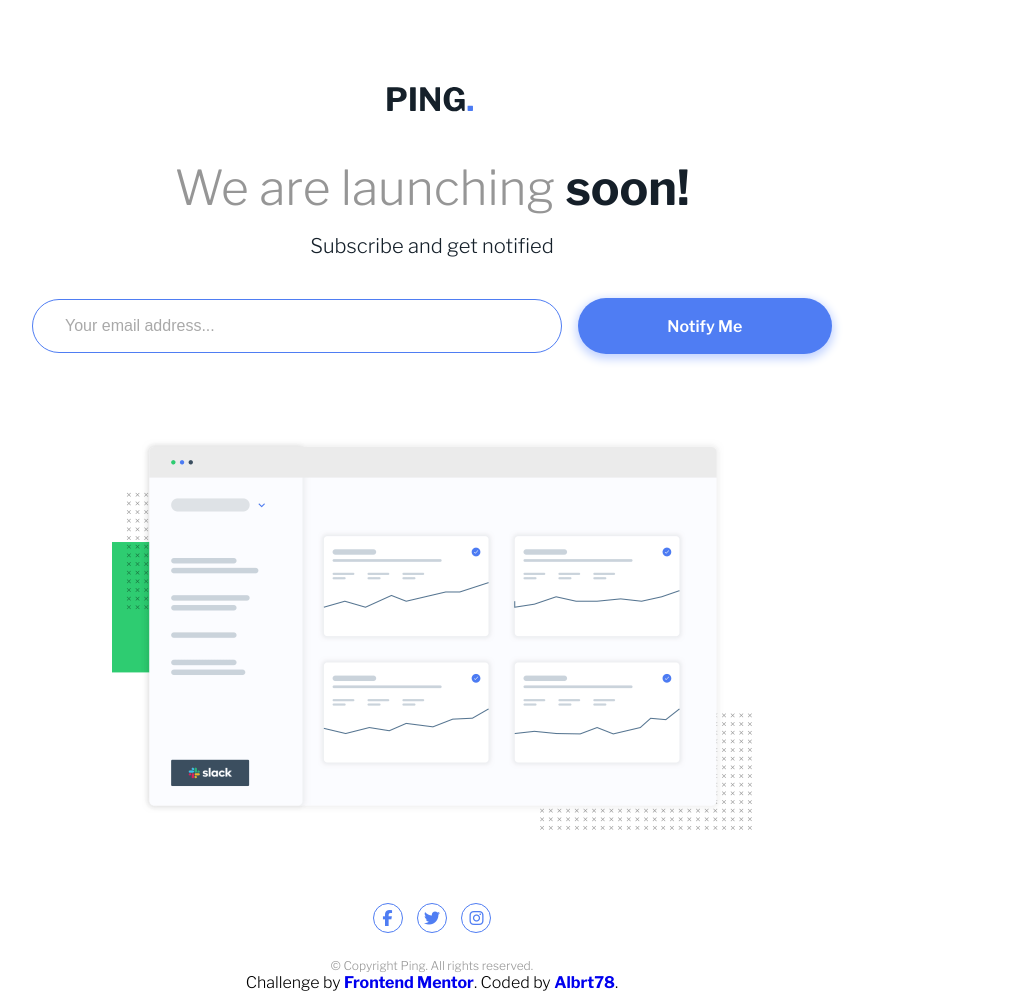
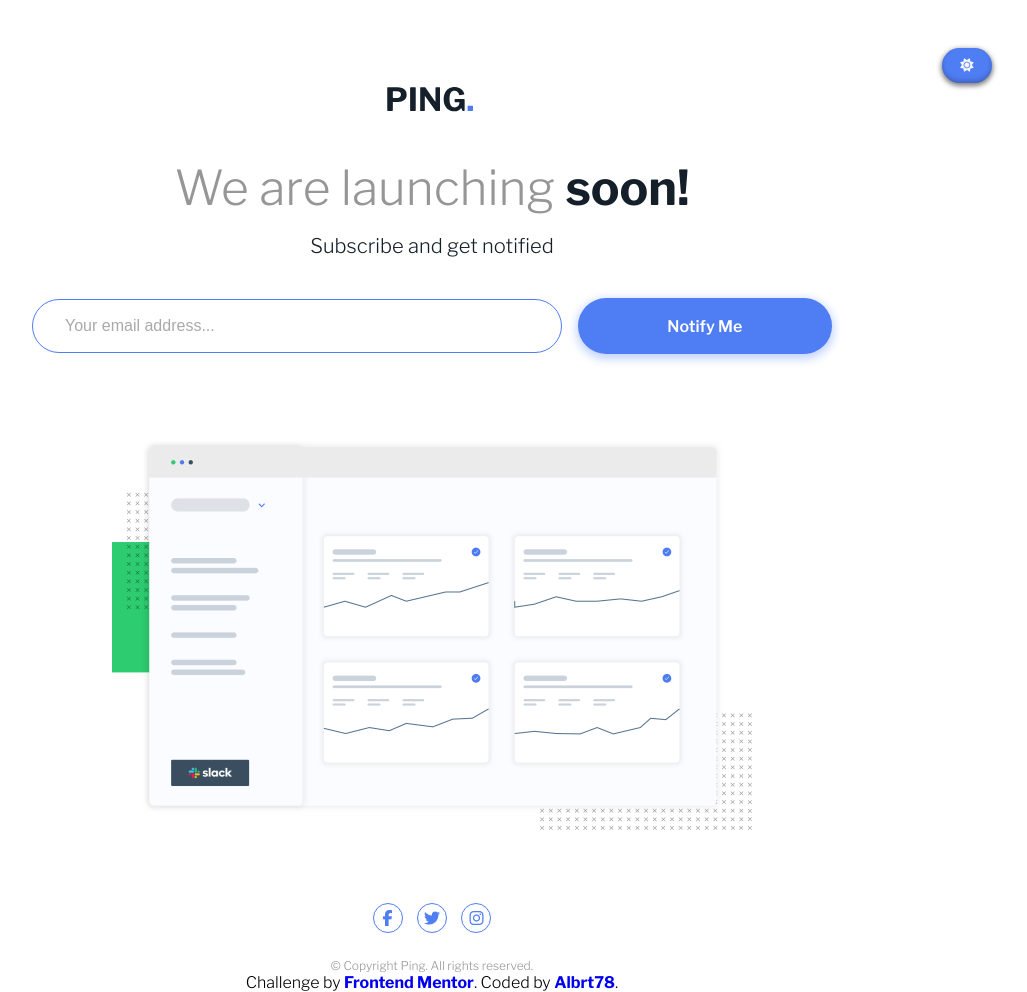
Before and after one commit to Albrt78/pingcomingsoon.github.io, a plain HTML site: page index.html in a window 1280 px wide. Shown: the whole page, without its empty margins (208-1235 px from the left). Drawn offline with nearby package versions, Linux system fonts and the light colour scheme.

Commit message:
Update index.html

```diff
--- a/index.html
+++ b/index.html
@@ -25,6 +25,8 @@
     </head>
     <body>
         <main>
+            <button class="theme"></button>
+
             <section class="logo">
                 <svg
                     xmlns="http://www.w3.org/2000/svg"
```
